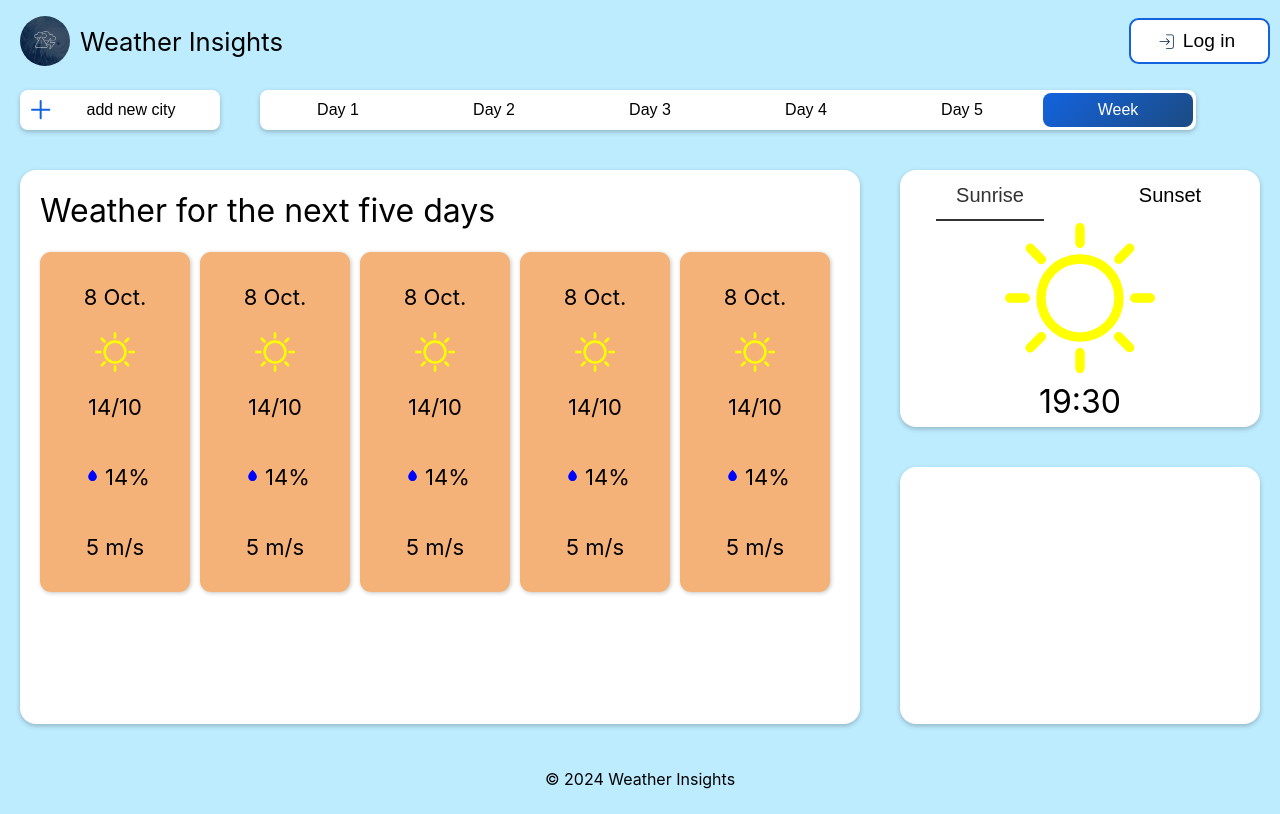
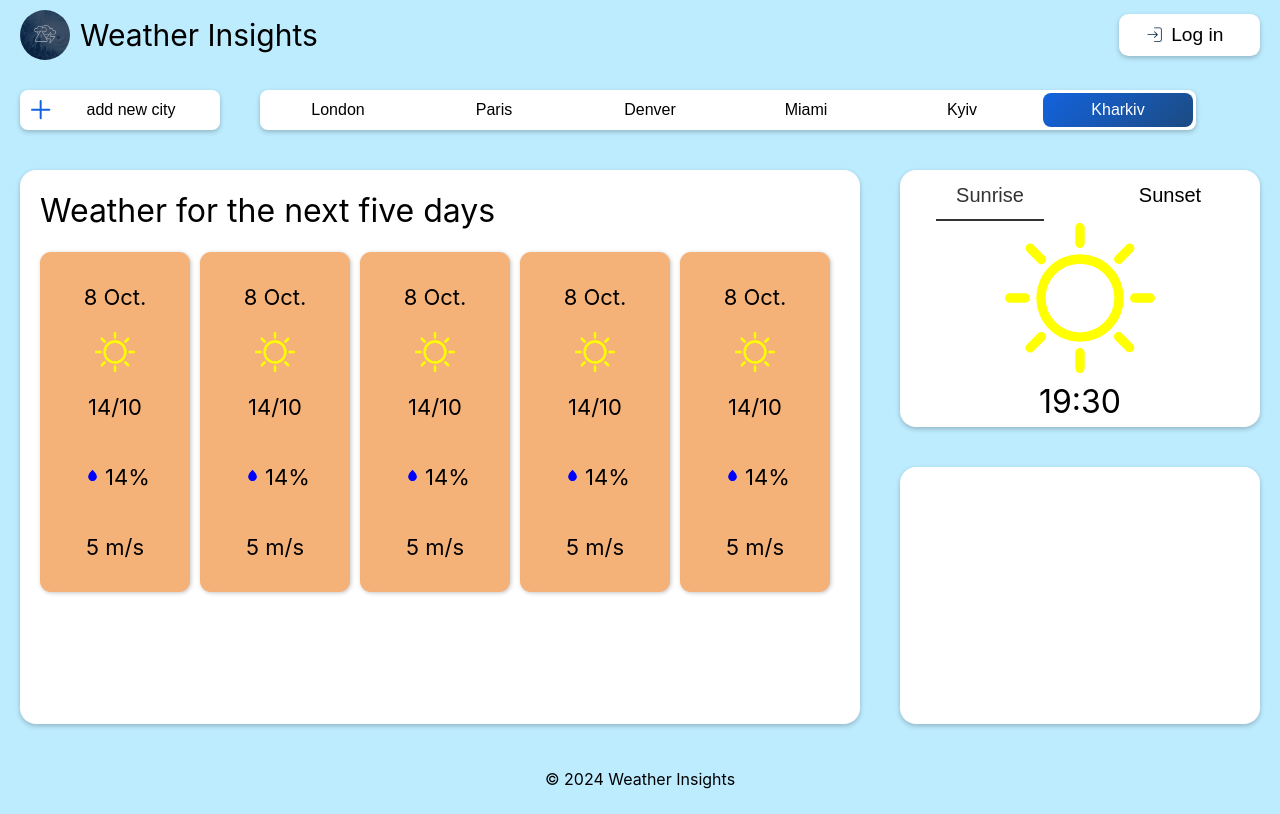
Before and after one commit to data-opser/weather-insights, a React (Create React App) app in the folder frontend/: page / in a window 1280 px wide. Built offline with nearby package versions, Linux system fonts and the light colour scheme.

Commit message:
renamed cities, fixed login button

```diff
--- a/frontend/src/components/CityList.js
+++ b/frontend/src/components/CityList.js
@@ -2,12 +2,9 @@ import React, { useState } from 'react';
 import '../styles/CityList.css';
 
 function CityList() {
-    // Встановлюємо початковий стан на 6 (кнопка "Week" буде активною)
   const [activeButton, setActiveButton] = useState(6);
 
-    // Функція для обробки натискання на кнопку
   const handleButtonClick = (index) => {
-        // Якщо кнопка вже активна, знімаємо виділення, інакше активуємо її
     setActiveButton(activeButton === index ? null : index);
   };
 
@@ -17,37 +14,37 @@ function CityList() {
         className={activeButton === 1 ? 'blue' : ''}
         onClick={() => handleButtonClick(1)}
       >
-                Day 1
+        London
       </button>
       <button
         className={activeButton === 2 ? 'blue' : ''}
         onClick={() => handleButtonClick(2)}
       >
-                Day 2
+        Paris
       </button>
       <button
         className={activeButton === 3 ? 'blue' : ''}
         onClick={() => handleButtonClick(3)}
       >
-                Day 3
+        Denver
       </button>
       <button
         className={activeButton === 4 ? 'blue' : ''}
         onClick={() => handleButtonClick(4)}
       >
-                Day 4
+        Miami
       </button>
       <button
         className={activeButton === 5 ? 'blue' : ''}
         onClick={() => handleButtonClick(5)}
       >
-                Day 5
+        Kyiv
       </button>
       <button
         className={activeButton === 6 ? 'blue' : ''}
         onClick={() => handleButtonClick(6)}
       >
-                Week
+        Kharkiv
       </button>
     </div>
   );
--- a/frontend/src/components/Mainpage.js
+++ b/frontend/src/components/Mainpage.js
@@ -1,7 +1,7 @@
 import React, { useState } from 'react';
 import '../styles/Mainpage.css'
 import CitySearch from './CitySearch';
-import Weekbuttons from './CityList';
+import CityList from './CityList';
 import Day from './Day';
 import AddCityButton from './AddCityButton';
 import { GoSun } from "react-icons/go";
@@ -13,7 +13,7 @@ function Mainpage() {
     <div className="main-page">
       <div className='cities'>
         <AddCityButton />
-        <Weekbuttons />
+        <CityList />
       </div>
       <div className='days'>
         <h1>Weather for the next five days</h1>
--- a/frontend/src/styles/Header.css
+++ b/frontend/src/styles/Header.css
@@ -3,11 +3,10 @@
   align-items: center;
   justify-content: space-between;
   padding: 10px;
-  margin-top: 1%;
 }
 
 .header p {
-  font-size: 2vw;
+  font-size: 30px;
 }
 
 .block-with-logo {
@@ -24,7 +23,7 @@
 .login-button {
   background-color: white;
   color: black;
-  border: 2px solid #1363DF;
+  border: none;
   border-radius: 0.5em;
   font-size: 1.5vw;
   width: 11vw;
@@ -34,13 +33,13 @@
   align-items: center;
   justify-content: left;
   transition: background-color 0.3s, color 0.3s;
+  box-shadow: 0 2px 5px rgba(0, 0, 0, 0.231);
+  margin: 10px;
 }
-
 
 .login-button:hover {
   background-color: #E8F1FF;
 }
-
 
 .login-button.blue {
   background: linear-gradient(135deg, rgba(19,99,223,1) 0%, rgba(28,75,130,1) 100%);
```
Lines whose indentation alone changed are shown as unchanged.
